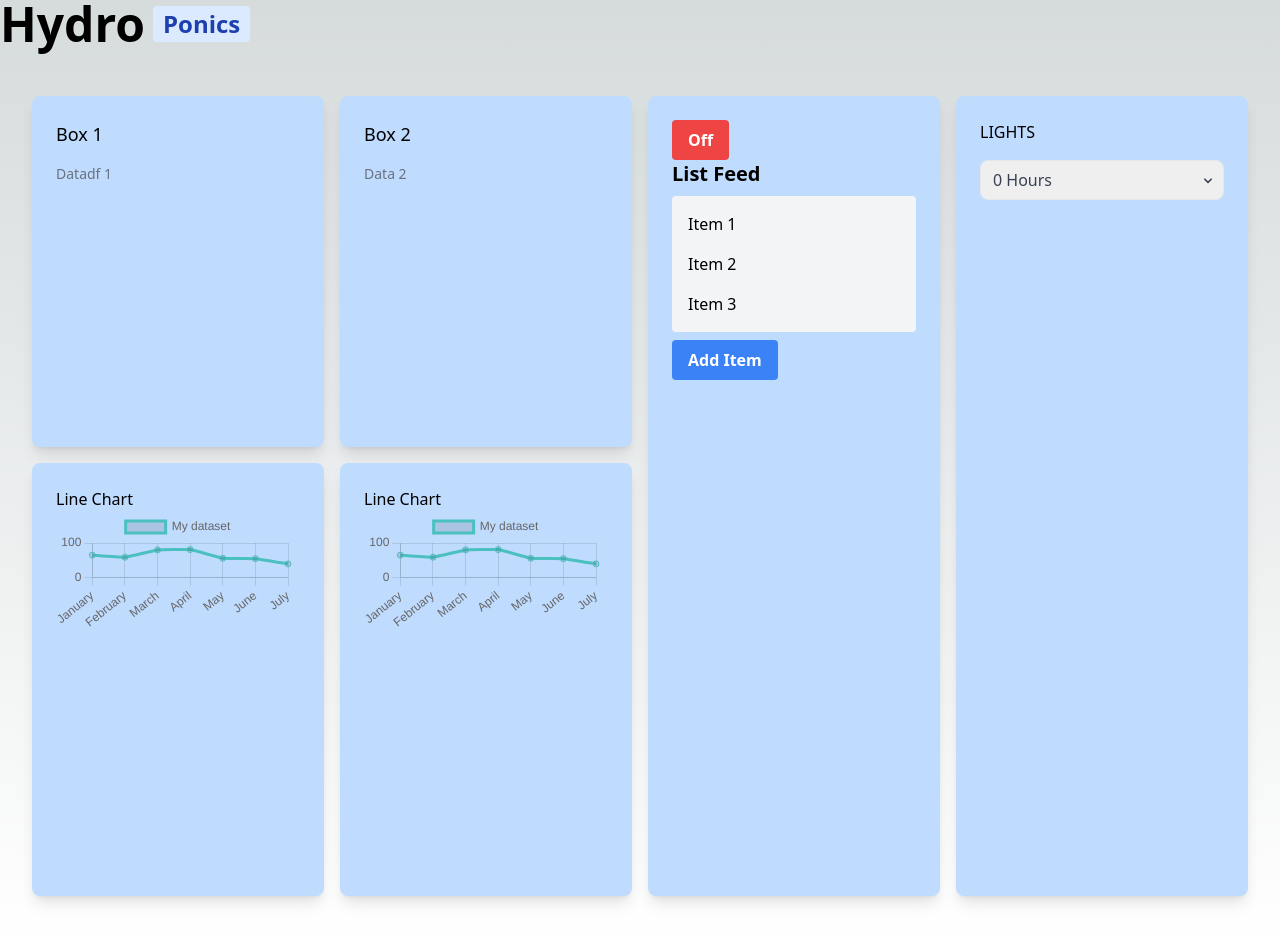
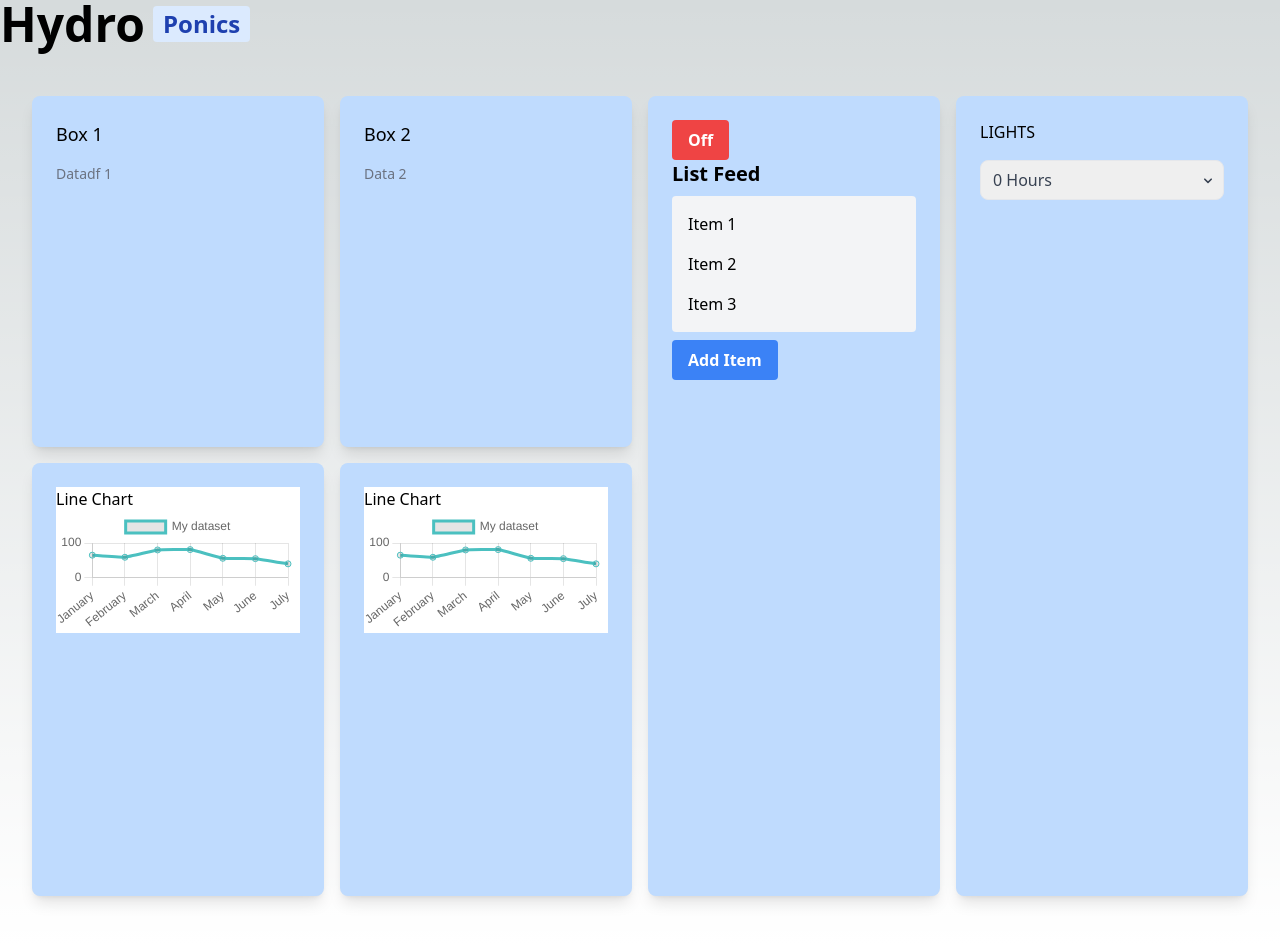
Before and after one commit to jasonpereira96/hackathon-frontend, a Next.js app: page /dashboard in a window 1280 px wide. Built offline with nearby package versions, Linux system fonts and the light colour scheme.

Commit message:
dashboard updated with color, and drop down men

```diff
--- a/src/pages/components.js
+++ b/src/pages/components.js
@@ -62,7 +62,7 @@ export const LineChart = () => {
   };
 
   return (
-    <div>
+    <div class="bg-white">
       <h2>Line Chart</h2>
       <Line data={data} />
     </div>
@@ -81,6 +81,7 @@ export function ColorButton() {
     : "bg-red-500 hover:bg-red-700";
 
   return (
+    <div>
       <button
         class="bg-green-500 hover:bg-green-700 text-white font-bold py-2 px-4 rounded"
         className={`text-white font-bold py-2 px-4 rounded ${buttonColor}`}
@@ -88,6 +89,7 @@ export function ColorButton() {
       >
         {isClicked ? "On" : "Off"}
       </button>
+    </div>
   );
 }
 
```
Lines whose indentation alone changed are shown as unchanged.
